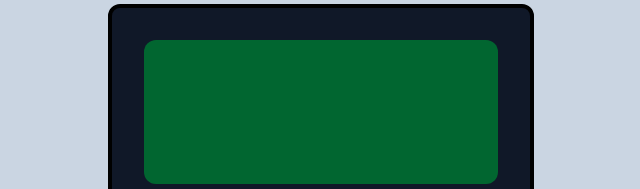
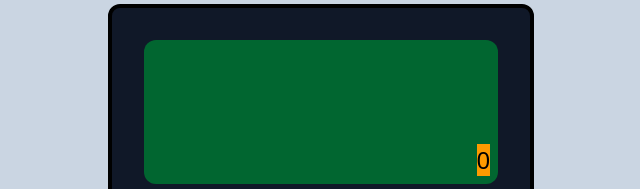
Before and after one commit to nishhcodes/calculator, a plain HTML site: page index.html in a window 1280 px wide. Shown: the top 189 px of the page, 319-959 px from the left. Drawn offline with nearby package versions, Linux system fonts and the light colour scheme.

Commit message:
new update

```diff
--- a/index.html
+++ b/index.html
@@ -9,7 +9,9 @@
 <body class="bg-slate-300 h-screen flex justify-center items-center">
 
     <div class="container p-8 w-1/3 bg-gray-900 rounded-xl border-4 border-solid border-black">
-        <div class="screen h-36 bg-green-800 rounded-xl mb-2"></div>
+        <div class="screen h-36 bg-green-800 p-2 rounded-xl mb-2 flex justify-end items-end">
+            <p class="bg-amber-500 text-2xl font-customFont">0</p>
+        </div>
         <div class="first-btn-row flex justify-around items-center mb-2">
             <button class="number bg-gray-50 text-4xl h-16 w-36 mt-4 rounded-xl">clear</button>
             <button class="number bg-gray-50 text-5xl h-16 w-24 mt-4 rounded-full flex justify-center items-center">
```
